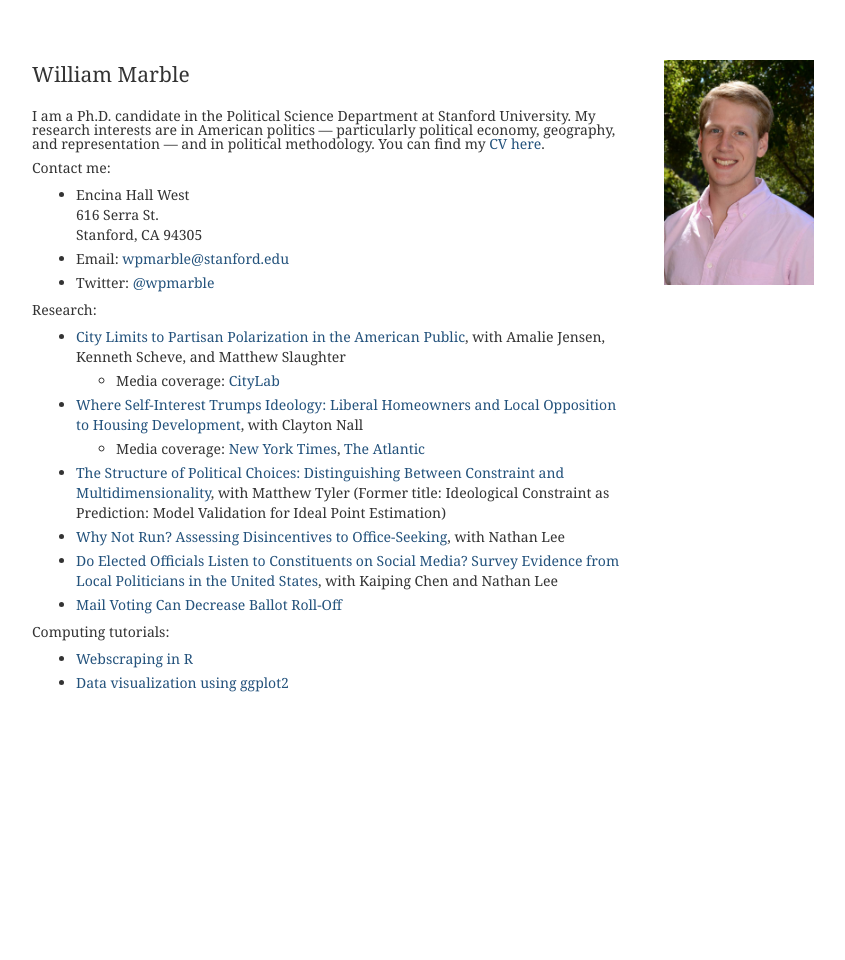
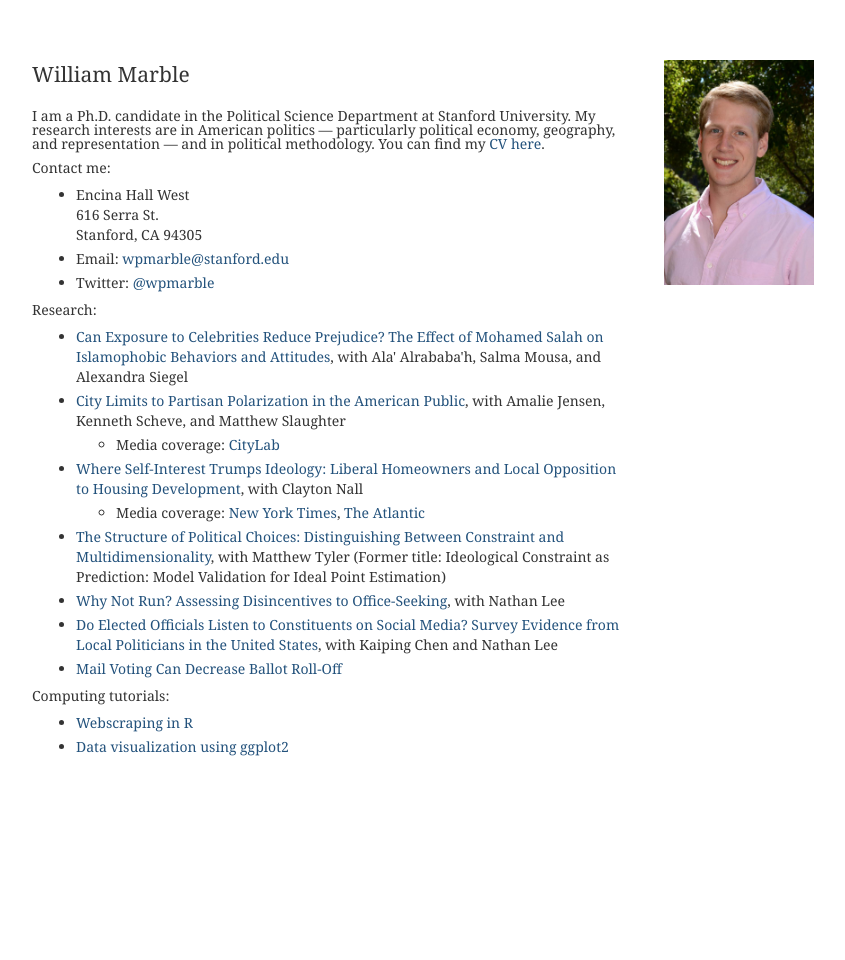
Before and after one commit to wpmarble/wpmarble.github.io, a Jekyll site: the page built from index.html, in a window 1280 px wide. Shown: the whole page, without its empty margins (96-941 px from the left). Built offline with Jekyll 4.4.1, drawn with Linux system fonts in a browser that asks for light colours.

Commit message:
add salah paper to homepage

```diff
--- a/index.html
+++ b/index.html
@@ -15,6 +15,7 @@ title: William Marble | Ph.D. Candidate, Political Science Department, Stanford
 		</ul>
 	    <p>Research:</p>
         <ul>
+            <li><a href="https://osf.io/preprints/socarxiv/eq8ca/">Can Exposure to Celebrities Reduce Prejudice? The Effect of Mohamed Salah on Islamophobic Behaviors and Attitudes</a>, with Ala' Alrababa'h, Salma Mousa, and Alexandra Siegel</li>
             <li><a href="docs/CityLimits-Mar2019.pdf">City Limits to Partisan Polarization in the American Public</a>, with Amalie Jensen, Kenneth Scheve, and Matthew Slaughter</li>
             <ul>
                 <li> Media coverage: <a href="https://www.citylab.com/life/2019/04/polarization-cities-education-labor-public-opinion-taxes/587746/">CityLab</a>
```
Also changed, not shown: 1 other file.
